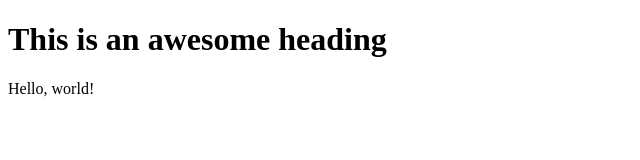
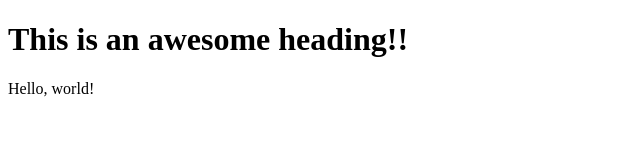
Before and after one commit to philipp198/hello, a plain HTML site: page hello.html in a window 1280 px wide. Shown: the full height of the page, 0-640 px from the left. Drawn offline with Linux system fonts and the light colour scheme.

Commit message:
add exclamation marks

```diff
--- a/hello.html
+++ b/hello.html
@@ -4,7 +4,7 @@
 		<title>Hello!</title>
 	</head>
 	<body>
-		<h1>This is an awesome heading</h1>
+		<h1>This is an awesome heading!!</h1>
 		Hello, world!
 	</body>
 </html>
```
